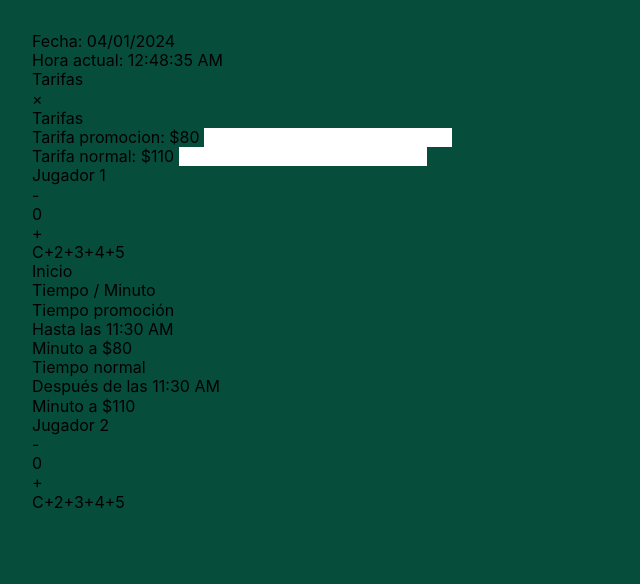
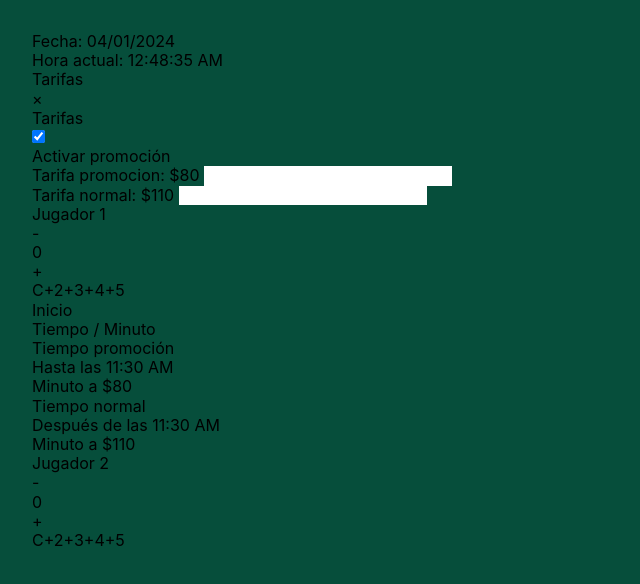
Before and after one commit to abelareiza/billiard-scoring-app, a Vue app: page / in a window 1280 px wide. Both pictures are taken after a click on the button "Tarifas". Shown: the top 584 px of the page, without its empty margins (0-640 px from the left). Built offline with nearby package versions, Linux system fonts and the light colour scheme.

Commit message:
handle promotion status from modal

```diff
--- a/src/components/Fares.vue
+++ b/src/components/Fares.vue
@@ -22,9 +22,27 @@
         <div class="modal-content">
           <!-- Your modal content goes here -->
 
-          <h1 class="mb-6 text-2xl font-bold">Tarifas</h1>
+          <header class="mb-6 flex items-center justify-between">
+            <h1 class="text-2xl font-bold">Tarifas</h1>
+            <!-- Promotion toggle -->
+            <label class="relative inline-flex cursor-pointer items-center">
+              <input
+                type="checkbox"
+                value=""
+                class="peer sr-only"
+                :checked="getPromotion.active"
+                @change="togglePromotion"
+              />
+              <div
+                class="peer h-6 w-11 rounded-full bg-gray-200 after:absolute after:start-[2px] after:top-0.5 after:h-5 after:w-5 after:rounded-full after:border after:border-gray-300 after:bg-white after:transition-all after:content-[''] peer-checked:bg-blue-600 peer-checked:after:translate-x-full peer-checked:after:border-white peer-focus:ring-4 peer-focus:ring-blue-300 rtl:peer-checked:after:-translate-x-full"
+              ></div>
+              <span class="font-regular ms-2 text-base text-gray-800"
+                >Activar promoción</span
+              >
+            </label>
+          </header>
 
-          <ul>
+          <ul v-if="getPromotion.active">
             <li
               v-for="fare in fares"
               :key="fare.id"
@@ -36,6 +54,18 @@
                 type="number"
                 v-model="editedFares[fare.id]"
                 @change="updateFare(fare.id)"
+              />
+            </li>
+          </ul>
+
+          <ul v-if="!getPromotion.active">
+            <li class="mb-4 flex flex-col gap-y-2">
+              {{ getAllFares[1].title }}: ${{ getAllFares[1].fare }}
+              <input
+                class="w-40 rounded-lg border border-gray-800 px-2 py-1"
+                type="number"
+                v-model="editedFares[getAllFares[1].id]"
+                @change="updateFare(getAllFares[1].id)"
               />
             </li>
           </ul>
@@ -83,6 +113,10 @@ export default {
       });
       this.setFares(newFares); // Update Vuex store with new fares
     },
+    togglePromotion() {
+      const newActiveState = !this.getPromotion.active;
+      this.setPromotion({ active: newActiveState });
+    },
   },
 };
 </script>
--- a/src/store/modules/fares.js
+++ b/src/store/modules/fares.js
@@ -1,12 +1,12 @@
 const state = {
   fares: [
     {
-      id: 1,
+      id: 0,
       title: "Tarifa promocion",
       fare: 80,
     },
     {
-      id: 2,
+      id: 1,
       title: "Tarifa normal",
       fare: 110,
     },
@@ -30,8 +30,8 @@ const actions = {};
 
 const mutations = {
   setFares: (state, fares) => (state.fares = fares),
-  setPromotion: (state, fares) => (state.fares = fares),
-  setPromoStartHour: (state, fares) => (state.fares = fares),
+  setPromotion: (state, promotion) => (state.promotion = promotion),
+  setPromoStartHour: (state, promoStartHour) => (state.promoStartHour = promoStartHour),
 };
 
 export default {
```
